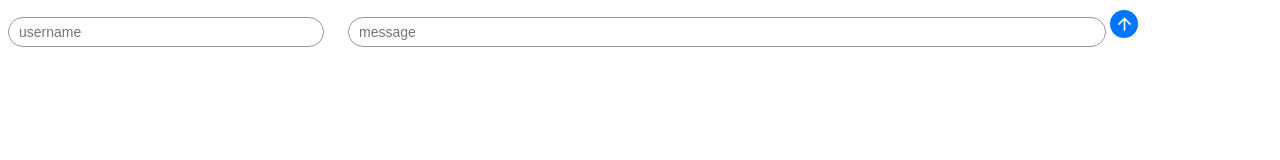
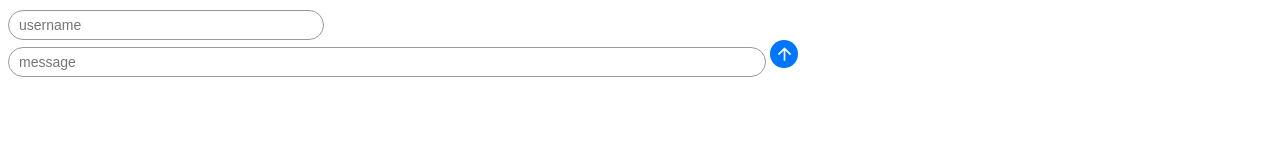
Before and after one commit to rjacoby00/chatapp-3, a website: page index.html in a window 1280 px wide. Drawn offline with nearby package versions, Linux system fonts and the light colour scheme; no server answers; some icons are missing.

Commit message:
Update index.html

```diff
--- a/index.html
+++ b/index.html
@@ -13,9 +13,11 @@
   <div class="container">
     <div id="messages"></div>
     <div id="form">
-      <input type="text" id="user" placeholder="username"></input>
-      <input type="text" id="message" placeholder="message"></input>
-      <button id="submit"><i class="material-icons">arrow_upward</i></button>
+      <input type="text" id="user" placeholder="username" />
+      <div id="message-outer">
+        <input type="text" id="message" placeholder="message" />
+        <button id="submit"><i class="material-icons">arrow_upward</i></button>
+      </div>
     </div>
     <script src="/socket.io/socket.io.js"></script>
     <script type="text/javascript" src="/js/main.js"></script>
```
